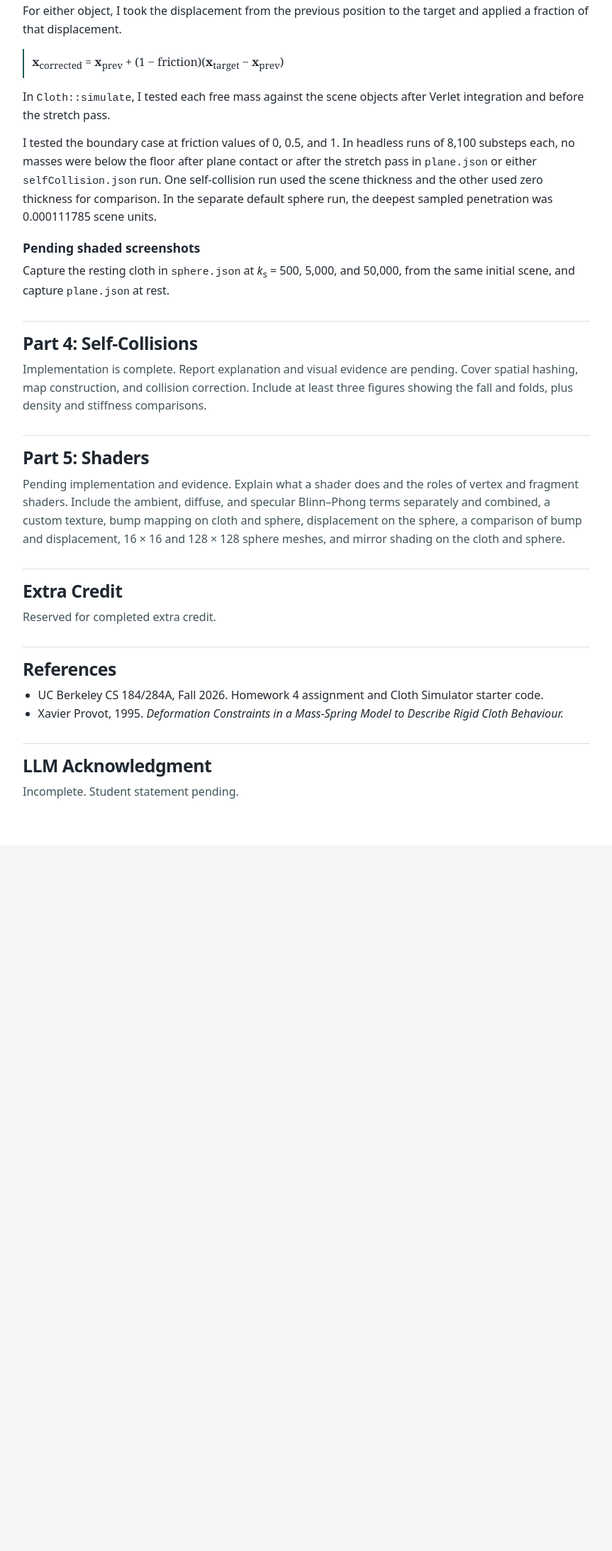
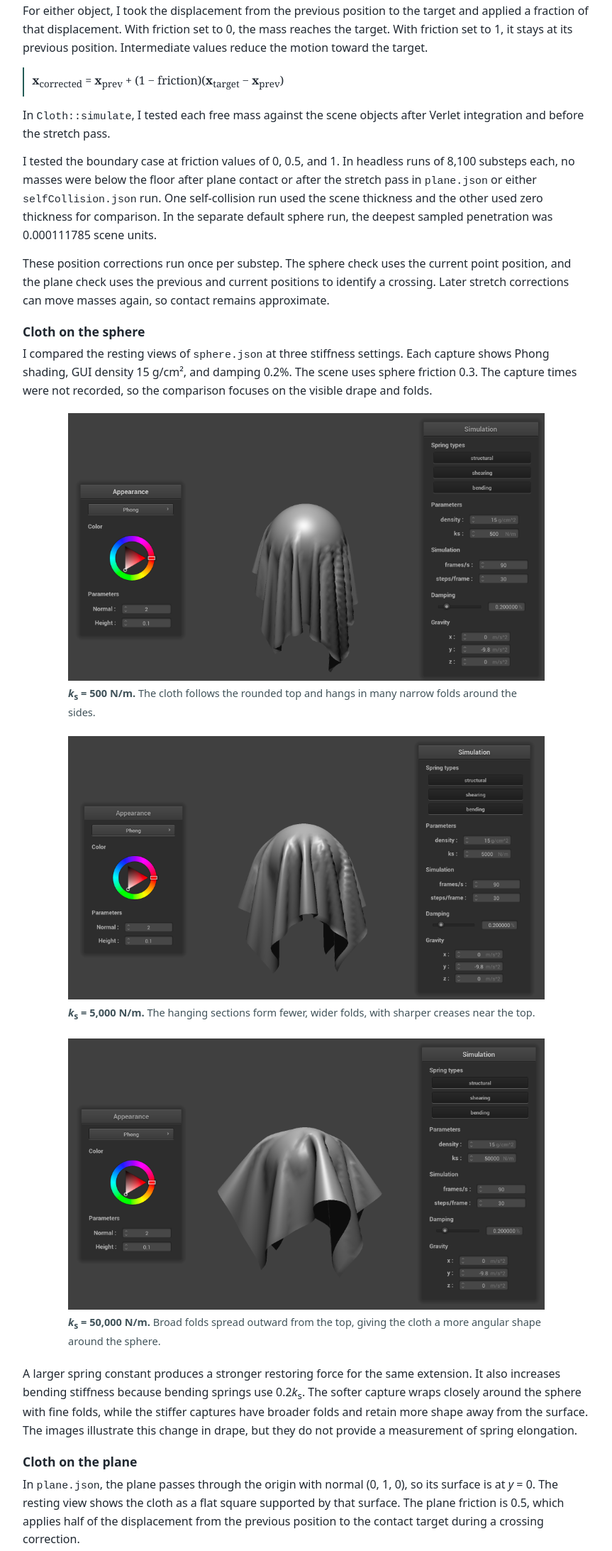
Before and after one commit to cal-cs184-student/hw4-la-li-lu-le-lo-writeup, a plain HTML site: page index.html in a window 1280 px wide. Shown: the part 7732-9917 px from the top of the page at 71% size, without its empty margins (208-1071 px from the left). Before the commit the page ends 8923 px from the top, so only its background shows below. Drawn offline with Linux system fonts and the light colour scheme.

Commit message:
Complete Part 3 collision comparisons

```diff
--- a/index.html
+++ b/index.html
@@ -131,12 +131,34 @@
     <h2>Part 3: Sphere and Plane Collisions</h2>
     <p>For a sphere, I checked whether the current point lay on or inside the collision radius. I found its surface target by normalizing the direction from the center to the point and scaling by the radius. At the exact center I used the previous position to choose the direction, with positive <i>x</i> as a fallback if both positions were at the center.</p>
     <p>For a plane, I took the signed distances <i>s</i><sub>prev</sub> and <i>s</i><sub>now</sub> from the previous and current positions. Opposite signs indicate a crossing. I found the intersection on the motion segment at <i>u</i> = <i>s</i><sub>prev</sub> / (<i>s</i><sub>prev</sub> − <i>s</i><sub>now</sub>) and moved the target by <code>SURFACE_OFFSET</code> = 0.0001 along the unit normal toward the starting side. If a mass starts exactly on the plane and moves into the negative half-space, the intersection is its previous position and I offset the target along the positive normal.</p>
-    <p>For either object, I took the displacement from the previous position to the target and applied a fraction of that displacement.</p>
+    <p>For either object, I took the displacement from the previous position to the target and applied a fraction of that displacement. With friction set to 0, the mass reaches the target. With friction set to 1, it stays at its previous position. Intermediate values reduce the motion toward the target.</p>
     <p class="equation"><b>x</b><sub>corrected</sub> = <b>x</b><sub>prev</sub> + (1 − friction)(<b>x</b><sub>target</sub> − <b>x</b><sub>prev</sub>)</p>
     <p>In <code>Cloth::simulate</code>, I tested each free mass against the scene objects after Verlet integration and before the stretch pass.</p>
     <p>I tested the boundary case at friction values of 0, 0.5, and 1. In headless runs of 8,100 substeps each, no masses were below the floor after plane contact or after the stretch pass in <code>plane.json</code> or either <code>selfCollision.json</code> run. One self-collision run used the scene thickness and the other used zero thickness for comparison. In the separate default sphere run, the deepest sampled penetration was 0.000111785 scene units.</p>
-    <h3>Pending shaded screenshots</h3>
-    <p>Capture the resting cloth in <code>sphere.json</code> at <i>k</i><sub>s</sub> = 500, 5,000, and 50,000, from the same initial scene, and capture <code>plane.json</code> at rest.</p>
+    <p>These position corrections run once per substep. The sphere check uses the current point position, and the plane check uses the previous and current positions to identify a crossing. Later stretch corrections can move masses again, so contact remains approximate.</p>
+
+    <h3>Cloth on the sphere</h3>
+    <p>I compared the resting views of <code>sphere.json</code> at three stiffness settings. Each capture shows Phong shading, GUI density 15 g/cm², and damping 0.2%. The scene uses sphere friction 0.3. The capture times were not recorded, so the comparison focuses on the visible drape and folds.</p>
+    <figure>
+      <img src="assets/part_3_manual_sphere_ks_500.png" width="1922" height="1078" alt="Cloth draped closely around a sphere with narrow hanging folds at stiffness 500 N/m">
+      <figcaption><strong><i>k</i><sub>s</sub> = 500 N/m.</strong> The cloth follows the rounded top and hangs in many narrow folds around the sides.</figcaption>
+    </figure>
+    <figure>
+      <img src="assets/part_3_manual_sphere_ks_5000.png" width="1974" height="1090" alt="Cloth draped over a sphere with wider folds at stiffness 5000 N/m">
+      <figcaption><strong><i>k</i><sub>s</sub> = 5,000 N/m.</strong> The hanging sections form fewer, wider folds, with sharper creases near the top.</figcaption>
+    </figure>
+    <figure>
+      <img src="assets/part_3_manual_sphere_ks_50000.png" width="1936" height="1100" alt="Cloth forming broad angular folds around a sphere at stiffness 50000 N/m">
+      <figcaption><strong><i>k</i><sub>s</sub> = 50,000 N/m.</strong> Broad folds spread outward from the top, giving the cloth a more angular shape around the sphere.</figcaption>
+    </figure>
+    <p>A larger spring constant produces a stronger restoring force for the same extension. It also increases bending stiffness because bending springs use 0.2<i>k</i><sub>s</sub>. The softer capture wraps closely around the sphere with fine folds, while the stiffer captures have broader folds and retain more shape away from the surface. The images illustrate this change in drape, but they do not provide a measurement of spring elongation.</p>
+
+    <h3>Cloth on the plane</h3>
+    <p>In <code>plane.json</code>, the plane passes through the origin with normal (0, 1, 0), so its surface is at <i>y</i> = 0. The resting view shows the cloth as a flat square supported by that surface. The plane friction is 0.5, which applies half of the displacement from the previous position to the contact target during a crossing correction.</p>
+    <figure>
+      <img src="assets/part_3_manual_plane_rest.png" width="2128" height="1520" alt="Small flat square of shaded cloth resting on a larger horizontal plane">
+      <figcaption><strong>Plane resting state.</strong> <code>plane.json</code>, <i>k</i><sub>s</sub> = 5,000 N/m, GUI density 15 g/cm², damping 0.2%, shown with Phong shading.</figcaption>
+    </figure>
   </section>
 
   <section id="part-4">
```
Also changed, not shown: assets/part_3_manual_plane_rest.png (added), assets/part_3_manual_sphere_ks_500.png (added), assets/part_3_manual_sphere_ks_5000.png (added), assets/part_3_manual_sphere_ks_50000.png (added).
